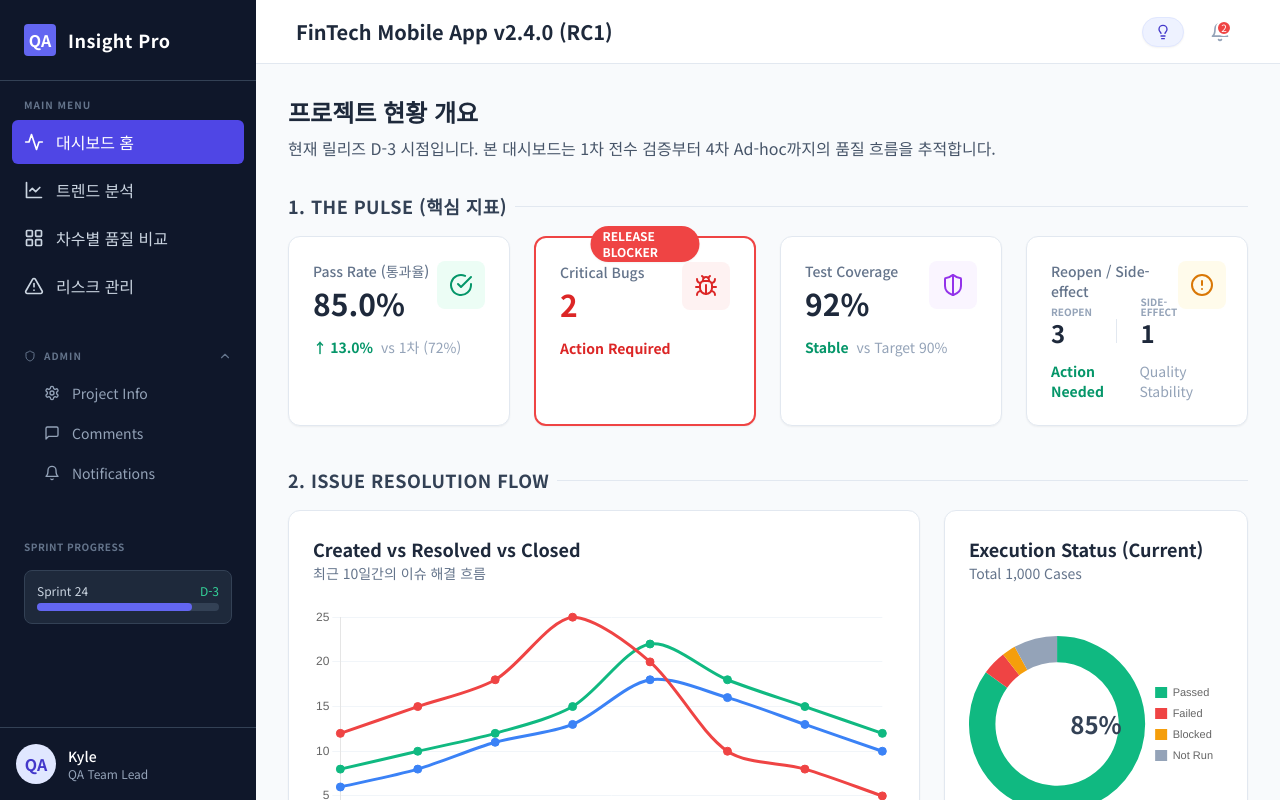
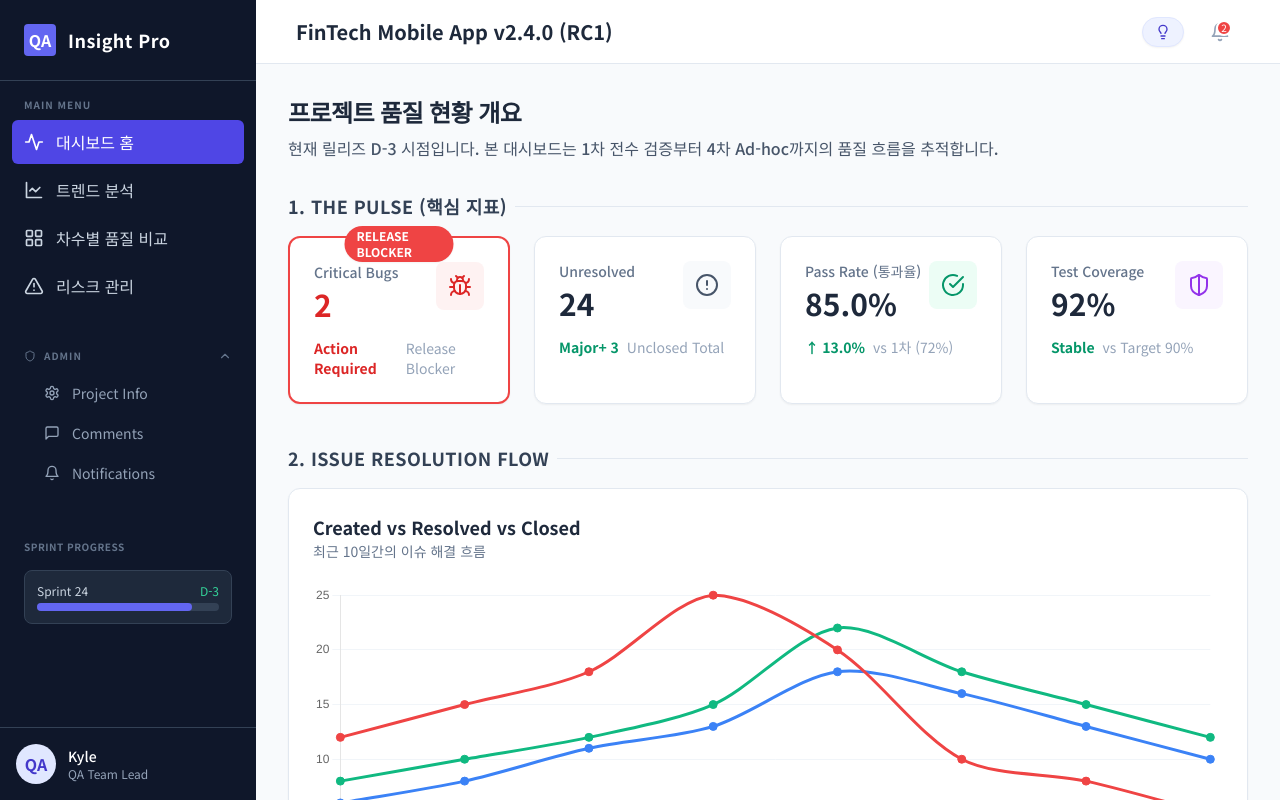
Before and after one commit to kyle-0414/issue-management-tool, a React (Create React App) app: page / in a window 1280 px wide. Built offline with nearby package versions, Linux system fonts and the light colour scheme.

Commit message:
Refactor dashboard layout: New sections THE PULSE, ISSUE RESOLUTION FLOW, QUALITY INSIGHTS

```diff
--- a/src/components/dashboard/Dashboard.jsx
+++ b/src/components/dashboard/Dashboard.jsx
@@ -1,23 +1,21 @@
 import React from 'react';
 import PulseSection from './PulseSection';
 import TrendStatusSection from './TrendStatusSection';
-import CycleTrendSection from './CycleTrendSection';
-import RiskSection from './RiskSection';
+import QualityInsightsSection from './QualityInsightsSection';
 
 const Dashboard = ({ showInsights, comments }) => {
   return (
     <div className="max-w-7xl mx-auto">
       <div className="mb-8">
-        <h2 className="text-2xl font-bold text-slate-800 mb-2">프로젝트 현황 개요</h2>
-        <p className="text-slate-600">
+        <h2 className="text-2xl font-bold text-slate-800 mb-2 uppercase tracking-tight">프로젝트 품질 현황 개요</h2>
+        <p className="text-slate-600 font-medium">
           현재 릴리즈 D-3 시점입니다. 본 대시보드는 1차 전수 검증부터 4차 Ad-hoc까지의 품질 흐름을 추적합니다.
         </p>
       </div>
 
       <PulseSection showInsights={showInsights} comments={comments} />
       <TrendStatusSection showInsights={showInsights} comments={comments} />
-      <CycleTrendSection showInsights={showInsights} comments={comments} />
-      <RiskSection showInsights={showInsights} comments={comments} />
+      <QualityInsightsSection showInsights={showInsights} comments={comments} />
     </div>
   );
 };
--- a/src/components/dashboard/PulseSection.jsx
+++ b/src/components/dashboard/PulseSection.jsx
@@ -6,11 +6,32 @@ const PulseSection = ({ showInsights, comments }) => {
   return (
     <section id="section-pulse" className="mb-10">
       <div className="flex items-center gap-2 mb-4">
-        <h3 className="text-lg font-bold text-slate-700 uppercase tracking-wide">1. The Pulse (핵심 지표)</h3>
+        <h3 className="text-lg font-bold text-slate-700 uppercase tracking-wide">1. THE PULSE (핵심 지표)</h3>
         <div className="h-px flex-1 bg-slate-200"></div>
       </div>
 
       <div className="grid grid-cols-1 md:grid-cols-2 lg:grid-cols-4 gap-6">
+        <KPICard
+          title="Critical Bugs"
+          value="2"
+          subValue="Action Required"
+          subText="Release Blocker"
+          icon={Bug}
+          colorClass="bg-red-50 text-red-600"
+          highlight={true}
+          insight={comments?.criticalBugs}
+          showInsights={showInsights}
+        />
+        <KPICard
+          title="Unresolved"
+          value="24"
+          subValue="Major+ 3"
+          subText="Unclosed Total"
+          icon={AlertCircle}
+          colorClass="bg-slate-50 text-slate-600"
+          insight={comments?.unresolved}
+          showInsights={showInsights}
+        />
         <KPICard
           title="Pass Rate (통과율)"
           value="85.0%"
@@ -19,17 +40,6 @@ const PulseSection = ({ showInsights, comments }) => {
           icon={CheckCircle}
           colorClass="bg-emerald-50 text-emerald-600"
           insight={comments?.passRate}
-          showInsights={showInsights}
-        />
-        <KPICard
-          title="Critical Bugs"
-          value="2"
-          subValue="Action Required"
-          subText=""
-          icon={Bug}
-          colorClass="bg-red-50 text-red-600"
-          highlight={true}
-          insight={comments?.criticalBugs}
           showInsights={showInsights}
         />
         <KPICard
@@ -42,28 +52,6 @@ const PulseSection = ({ showInsights, comments }) => {
           insight={comments?.coverage}
           showInsights={showInsights}
         />
-        <KPICard
-          title="Reopen / Side-effect"
-          value={
-            <div className="flex items-end gap-6 h-9">
-              <div className="flex flex-col">
-                <span className="text-[10px] font-bold text-slate-400 uppercase leading-none mb-1">Reopen</span>
-                <span className="text-2xl font-bold text-slate-800 leading-none">3</span>
-              </div>
-              <div className="w-[1px] h-6 bg-slate-200 mb-0.5"></div>
-              <div className="flex flex-col">
-                <span className="text-[10px] font-bold text-slate-400 uppercase leading-none mb-1">Side-effect</span>
-                <span className="text-2xl font-bold text-slate-800 leading-none">1</span>
-              </div>
-            </div>
-          }
-          subValue="Action Needed"
-          subText="Quality Stability"
-          icon={AlertCircle}
-          colorClass="bg-amber-50 text-amber-600"
-          insight={comments?.fixTime} // Reusing the fixTime space for now
-          showInsights={showInsights}
-        />
       </div>
     </section>
   );
--- /dev/null
+++ b/src/components/dashboard/QualityInsightsSection.jsx
@@ -0,0 +1,109 @@
+import React from 'react';
+import { Activity, ShieldAlert } from 'lucide-react';
+import StatusChart from '../charts/StatusChart';
+
+const QualityInsightsSection = ({ showInsights, comments }) => {
+    return (
+        <section id="section-quality-insights" className="mb-10 pb-10">
+            <div className="flex items-center gap-2 mb-4">
+                <h3 className="text-lg font-bold text-slate-700 uppercase tracking-wide">3. QUALITY INSIGHTS</h3>
+                <div className="h-px flex-1 bg-slate-200"></div>
+            </div>
+
+            <div className="grid grid-cols-1 lg:grid-cols-2 gap-6">
+                {/* Reopen / Side-effect 분석 카드 */}
+                <div className="bg-white p-6 rounded-xl border border-slate-200 shadow-sm flex flex-col justify-between">
+                    <div>
+                        <div className="flex justify-between items-start mb-6">
+                            <div>
+                                <h4 className="text-lg font-bold text-slate-800">Reopen / Side-effect</h4>
+                                <p className="text-sm text-slate-500">품질 안정성 심층 분석</p>
+                            </div>
+                            <div className="p-3 rounded-lg bg-amber-50 text-amber-600">
+                                <ShieldAlert size={24} />
+                            </div>
+                        </div>
+
+                        <div className="space-y-6">
+                            <div className="flex justify-between items-end">
+                                <div className="flex flex-col">
+                                    <span className="text-sm font-bold text-slate-500 mb-1">Reopen</span>
+                                    <div className="flex items-baseline gap-2">
+                                        <span className="text-3xl font-bold text-slate-800">3</span>
+                                        <span className="text-xs font-bold text-rose-500 bg-rose-50 px-2 py-0.5 rounded-full">
+                                            +2 vs prev
+                                        </span>
+                                    </div>
+                                </div>
+                                <div className="flex flex-col items-end">
+                                    <span className="text-sm font-bold text-slate-500 mb-1">Side-effect</span>
+                                    <div className="flex items-baseline gap-2">
+                                        <span className="text-3xl font-bold text-slate-800">1</span>
+                                        <span className="text-xs font-bold text-rose-500 bg-rose-50 px-2 py-0.5 rounded-full">
+                                            +1 vs prev
+                                        </span>
+                                    </div>
+                                </div>
+                            </div>
+                        </div>
+                    </div>
+
+                    <div className="mt-8 pt-6 border-t border-slate-100">
+                        <div className="flex items-center gap-2 text-amber-700 font-bold text-sm bg-amber-50 p-3 rounded-lg">
+                            <Activity size={16} />
+                            <span>Action Needed: 품질 변동성 관찰 필요</span>
+                        </div>
+                    </div>
+                </div>
+
+                {/* Execution Status 도넛 차트 */}
+                <div className="bg-white p-6 rounded-xl border border-slate-200 shadow-sm relative flex flex-col">
+                    <div className="mb-4">
+                        <h4 className="text-lg font-bold text-slate-800">Execution Status (Current)</h4>
+                        <p className="text-sm text-slate-500">Total 1,000 Cases</p>
+                    </div>
+                    <div className="h-[240px] flex items-center justify-center">
+                        <StatusChart />
+                    </div>
+                    <div className="mt-4 grid grid-cols-2 gap-2 text-xs">
+                        <div className="flex justify-between items-center p-2 bg-slate-50 rounded">
+                            <span className="flex items-center gap-1.5 grayscale opacity-70">
+                                <span className="w-2 h-2 rounded-full bg-emerald-500"></span> Passed
+                            </span>
+                            <span className="font-bold text-slate-600">850</span>
+                        </div>
+                        <div className="flex justify-between items-center p-2 bg-red-50/50 rounded border border-red-100">
+                            <span className="flex items-center gap-1.5">
+                                <span className="w-2 h-2 rounded-full bg-red-500"></span> Failed
+                            </span>
+                            <span className="font-bold text-red-600">125</span>
+                        </div>
+                        <div className="flex justify-between items-center p-2 bg-amber-50/50 rounded border border-amber-100">
+                            <span className="flex items-center gap-1.5 font-bold">
+                                <span className="w-2 h-2 rounded-full bg-amber-500"></span> Blocked
+                            </span>
+                            <span className="font-bold text-amber-600">25</span>
+                        </div>
+                        <div className="flex justify-between items-center p-2 bg-slate-50 rounded grayscale opacity-50">
+                            <span className="flex items-center gap-1.5">
+                                <span className="w-2 h-2 rounded-full bg-slate-400"></span> Not Run
+                            </span>
+                            <span className="font-bold text-slate-500">0</span>
+                        </div>
+                    </div>
+
+                    {showInsights && (
+                        <div className="absolute top-1/2 left-1/2 transform -translate-x-1/2 -translate-y-1/2 w-full px-6 text-center z-20 animate-fadeIn">
+                            <div className="bg-slate-800 text-white p-4 rounded-xl shadow-2xl inline-block max-w-[200px]">
+                                <p className="text-xs font-bold mb-1 underline decoration-amber-500 underline-offset-4">"Blocked에 주목하세요!"</p>
+                                <div className="text-[10px] mt-1 opacity-90 leading-tight" dangerouslySetInnerHTML={{ __html: comments?.blocked?.replace(/"/g, '') }} />
+                            </div>
+                        </div>
+                    )}
+                </div>
+            </div>
+        </section>
+    );
+};
+
+export default QualityInsightsSection;
--- a/src/components/dashboard/TrendStatusSection.jsx
+++ b/src/components/dashboard/TrendStatusSection.jsx
@@ -7,58 +7,27 @@ const TrendStatusSection = ({ showInsights, comments }) => {
   return (
     <section id="section-charts" className="mb-10">
       <div className="flex items-center gap-2 mb-4">
-        <h3 className="text-lg font-bold text-slate-700 uppercase tracking-wide">2. Issue Resolution Flow</h3>
+        <h3 className="text-lg font-bold text-slate-700 uppercase tracking-wide">2. ISSUE RESOLUTION FLOW</h3>
         <div className="h-px flex-1 bg-slate-200"></div>
       </div>
 
-      <div className="grid grid-cols-1 lg:grid-cols-3 gap-6">
-        {/* 선 그래프 카드 */}
-        <div className="lg:col-span-2 bg-white p-6 rounded-xl border border-slate-200 shadow-sm relative">
+      <div className="w-full bg-white p-6 rounded-xl border border-slate-200 shadow-sm relative">
         <div className="mb-6">
           <h4 className="text-lg font-bold text-slate-800">Created vs Resolved vs Closed</h4>
           <p className="text-sm text-slate-500">최근 10일간의 이슈 해결 흐름</p>
         </div>
-          <div className="h-[300px]">
+        <div className="h-[350px]">
           <TrendChart />
         </div>
 
         {showInsights && (
-            <div className="absolute bottom-4 right-4 max-w-sm bg-white/90 border border-indigo-200 p-4 rounded-lg shadow-lg backdrop-blur z-20 animate-fadeIn">
+          <div className="absolute bottom-6 right-6 max-w-sm bg-white/90 border border-indigo-200 p-4 rounded-lg shadow-lg backdrop-blur z-20 animate-fadeIn">
             <p className="text-indigo-700 font-bold text-sm mb-1 flex items-center gap-1">
               <Search size={16} /> 핵심 Insight: 골든 크로스
             </p>
-              <p className="text-xs text-slate-600">{comments?.goldenCross}</p>
+            <p className="text-xs text-slate-600 font-medium leading-relaxed">{comments?.goldenCross}</p>
           </div>
         )}
-        </div>
-
-        {/* 도넛 차트 카드 */}
-        <div className="bg-white p-6 rounded-xl border border-slate-200 shadow-sm relative flex flex-col">
-          <div className="mb-4">
-            <h4 className="text-lg font-bold text-slate-800">Execution Status (Current)</h4>
-            <p className="text-sm text-slate-500">Total 1,000 Cases</p>
-          </div>
-          <div className="h-[250px]">
-            <StatusChart />
-          </div>
-          <div className="mt-4 space-y-2 text-sm">
-            <div className="flex justify-between items-center p-2 bg-slate-50 rounded">
-              <span className="flex items-center gap-2">
-                <span className="w-2 h-2 rounded-full bg-amber-500"></span> Blocked
-              </span>
-              <span className="font-bold text-amber-600">25 (2.5%)</span>
-            </div>
-          </div>
-
-          {showInsights && (
-            <div className="absolute top-1/2 left-1/2 transform -translate-x-1/2 -translate-y-1/2 w-full px-6 text-center z-20 animate-fadeIn">
-              <div className="bg-slate-800 text-white p-3 rounded-lg shadow-xl inline-block">
-                <p className="text-xs font-bold">"Blocked에 주목하세요!"</p>
-                <div className="text-[10px] mt-1 opacity-80" dangerouslySetInnerHTML={{ __html: comments?.blocked?.replace(/"/g, '') }} />
-              </div>
-            </div>
-          )}
-        </div>
       </div>
     </section>
   );
```
Lines whose indentation alone changed are shown as unchanged.
